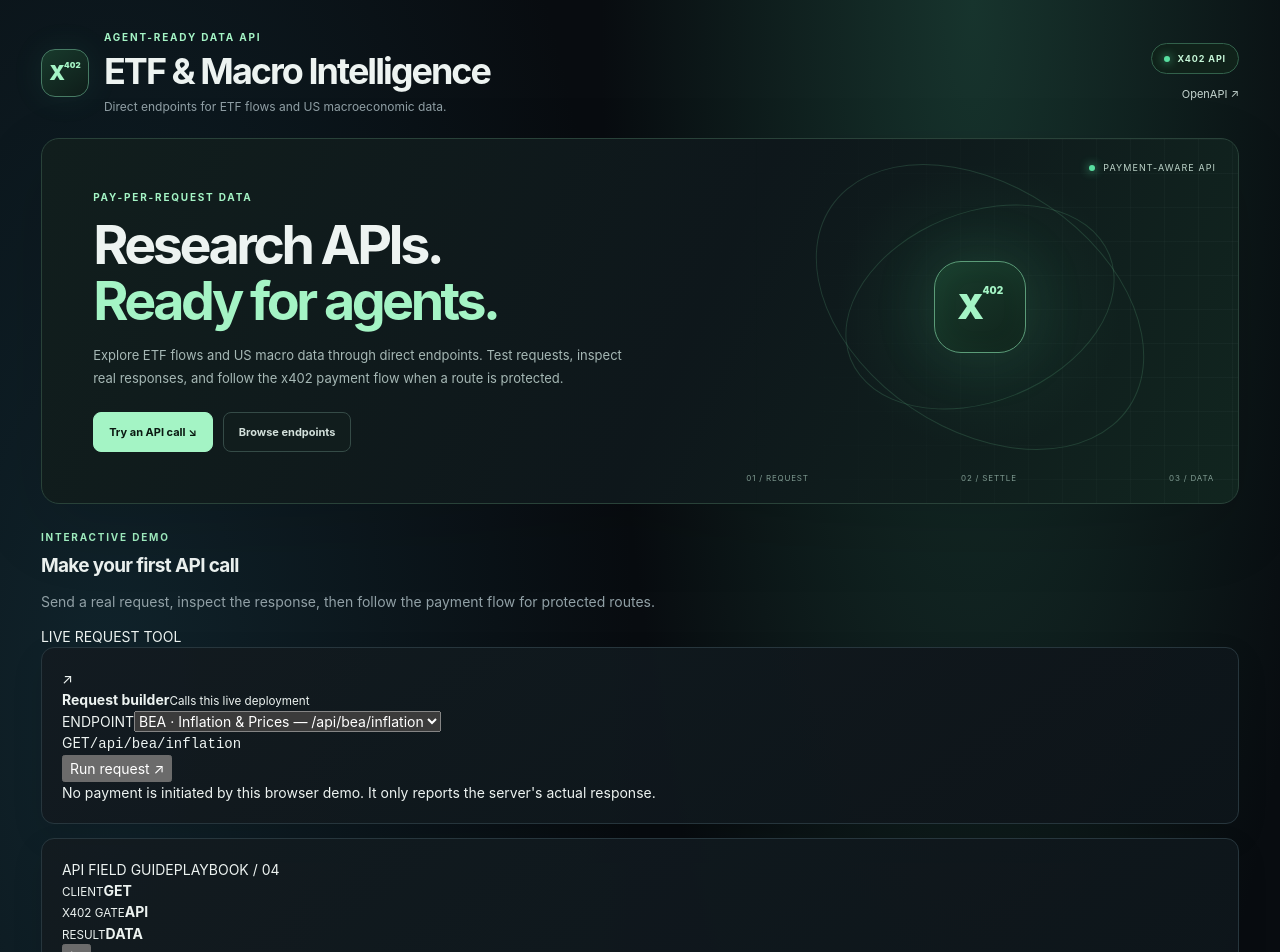
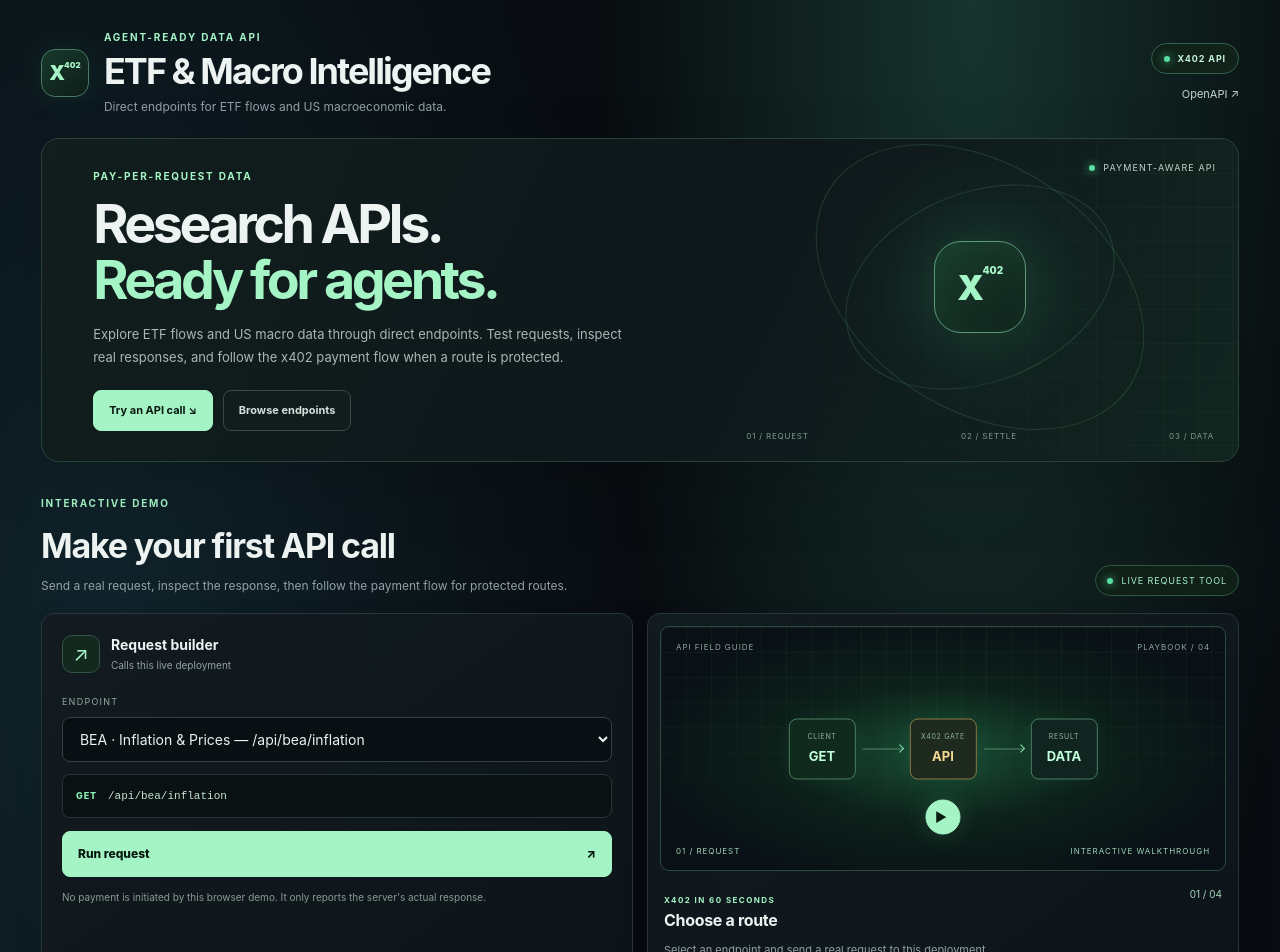
Before and after one commit to Rossaeth/X402, a Next.js app: page / in a window 1280 px wide. Shown: the top 952 px of the page. Built offline with nearby package versions, Linux system fonts and the light colour scheme.

Commit message:
Style API playground and video walkthrough widget

```diff
--- a/app/globals.css
+++ b/app/globals.css
@@ -157,3 +157,31 @@ p{margin-top:0}
 @media(max-width:1000px){.hero-intro{grid-template-columns:1fr .7fr}.hero-side{min-height:250px}.live-metrics{grid-template-columns:repeat(2,minmax(0,1fr))}.live-lower-grid,.endpoint-groups{grid-template-columns:1fr}.market-strip-right{margin-left:0}}
 @media(max-width:720px){.shell{padding:18px 12px}.top{align-items:flex-start}.brand-mark{width:40px;height:40px;border-radius:11px}.header-meta{align-items:flex-end}.market-strip{gap:12px}.hero-intro{grid-template-columns:1fr}.hero-copy{padding:25px 21px 12px}.hero-side{min-height:220px}.hero-side-label{top:10px;right:14px}.hero-side-foot{left:14px;right:14px;bottom:12px}.cards{grid-template-columns:1fr}.live-head,.chart-heading{align-items:flex-start;flex-direction:column}.live-controls{width:100%;justify-content:space-between}.live-metrics{gap:8px}.live-metric{padding:12px}.live-metric>strong{font-size:20px}.flow-chart-panel{padding:13px}.flow-bars{gap:2px;height:180px}.flow-bar-track{height:150px}.endpoint-row{flex-direction:column}.endpoint-open{align-self:flex-start}.asset-flow-row{grid-template-columns:42px 1fr auto}.guide-grid{grid-template-columns:1fr}.guide-notice{flex-direction:column;gap:5px}.terminal-footer{line-height:1.7}}
 @media(max-width:420px){.top{gap:12px}.brand-lockup{gap:10px}.brand-mark{display:none}.header-meta{max-width:124px}.pill{white-space:normal;text-align:center;font-size:8px;padding:7px 9px}.hero-copy h2{font-size:32px}.hero-side{min-height:195px}.live-metrics{grid-template-columns:1fr 1fr}.market-strip{font-size:8px}.market-strip-right{font-size:8px}}
+
+
+/* Interactive API playground */
+.compact-hero{margin-top:10px;min-height:260px}.compact-hero .hero-copy{padding-top:30px;padding-bottom:30px}
+.playground-section{margin:34px 0 42px}.playground-title-row{display:flex;justify-content:space-between;align-items:flex-end;gap:18px;margin-bottom:17px}
+.playground-title-row h2{font-size:clamp(25px,3vw,34px);margin:5px 0 8px}.playground-title-row p{font-size:12px;max-width:700px;line-height:1.8;margin-bottom:0}
+.playground-live{display:flex;align-items:center;gap:8px;border:1px solid #2b5743;background:#102019;border-radius:999px;padding:8px 11px;color:#a5f2c7;font-size:9px;letter-spacing:.1em;white-space:nowrap}.playground-live i{width:6px;height:6px;border-radius:50%;background:var(--green);box-shadow:0 0 9px #58dfa0;display:inline-block}
+.playground-grid{display:grid;grid-template-columns:minmax(0,1fr) minmax(0,1fr);gap:14px;align-items:stretch}.request-panel,.video-widget{margin:0;min-width:0}
+.playground-card-top{display:flex;align-items:center;gap:11px;margin-bottom:22px}.playground-card-top>div{display:grid;gap:3px}.playground-card-top strong{font-size:14px}.playground-card-top small{font-size:10px;color:var(--muted)}
+.mini-icon{display:grid;place-items:center;width:38px;height:38px;border:1px solid #315643;background:#13281e;border-radius:10px;color:var(--accent);font-size:20px}
+.field-label{display:block;font-size:9px;color:#8fa99b;letter-spacing:.14em;margin-bottom:8px}.request-panel select{width:100%;padding:12px 13px;border-radius:8px;background:#090f13;border:1px solid #30433d;color:#e8f4ed;outline:none}
+.request-url{display:flex;align-items:center;gap:11px;padding:13px;margin-top:12px;border:1px solid #253831;background:#0a1113;border-radius:8px;min-width:0}.request-url span{font-size:9px;color:#8bf0b6;font-weight:800;letter-spacing:.1em}.request-url code{font-size:11px;overflow-wrap:anywhere;color:#c3e3d1}
+.run-request{width:100%;display:flex;justify-content:space-between;align-items:center;margin-top:13px;padding:13px 15px;border:1px solid var(--accent);border-radius:8px;background:var(--accent);color:#07180e;font-weight:800;font-size:12px;cursor:pointer}.run-request:hover{background:#d7ffe5}.run-request:disabled{opacity:.7;cursor:wait}
+.request-footnote{font-size:10px;line-height:1.7;color:#879b91;margin-top:12px}.response-panel{margin-top:16px;border:1px solid #2d4038;background:#090f12;border-radius:9px;overflow:hidden}.response-head{display:flex;justify-content:space-between;align-items:center;gap:8px;padding:12px;border-bottom:1px solid #26372f}.response-head strong{font-size:12px}
+.response-badge{font-size:9px;font-weight:800;letter-spacing:.04em;padding:5px 7px;border-radius:5px;white-space:nowrap}.response-badge.success{color:#a8f5c6;background:#123522;border:1px solid #2c6945}.response-badge.payment{color:#f6d995;background:#2a2111;border:1px solid #65502a}.response-badge.error{color:#ffb5bc;background:#2a1519;border:1px solid #63343d}
+.response-meta{padding:9px 12px 0;font-size:9px;color:#7f9389}.response-panel pre{max-height:270px;overflow:auto;margin:0;padding:12px;color:#bde1cd;font-size:10px;line-height:1.65;white-space:pre-wrap;overflow-wrap:anywhere}.response-tip{padding:12px;border-top:1px solid #4c3c24;background:#211b11;color:#d9c99f;font-size:10px;line-height:1.7}.response-tip strong{color:#f1dba0}.success-tip{border-color:#244d37;background:#102219;color:#a5d9b9}.success-tip strong{color:#9bf0b9}
+.video-widget{padding:12px;display:flex;flex-direction:column}.video-screen{position:relative;min-height:245px;overflow:hidden;border:1px solid #2c493a;border-radius:9px;background:radial-gradient(ellipse at 50% 52%,#1a5036 0,#0d211a 38%,#091116 76%)}
+.video-grid{position:absolute;inset:0;background-image:linear-gradient(#a2f3c00c 1px,transparent 1px),linear-gradient(90deg,#a2f3c00c 1px,transparent 1px);background-size:25px 25px;mask-image:linear-gradient(180deg,#000,transparent)}
+.video-topline,.video-bottomline{position:absolute;left:15px;right:15px;display:flex;justify-content:space-between;gap:8px;color:#8fa99b;font-size:8px;letter-spacing:.12em}.video-topline{top:14px}.video-bottomline{bottom:13px;color:#a3d4b8}
+.video-visual{position:absolute;top:50%;left:50%;transform:translate(-50%,-50%);width:88%;display:flex;align-items:center;justify-content:center;gap:7px}.video-node{display:grid;gap:5px;min-width:67px;padding:12px 8px;text-align:center;border:1px solid #4a7d60;background:#102a1d;border-radius:8px;box-shadow:0 0 28px #3fe38b10}.video-node small{font-size:7px;color:#91b7a0;letter-spacing:.1em}.video-node strong{font-size:13px;color:#c3ffda}.node-two{background:#1e2a1d;border-color:#8a7945}.node-two strong{color:#f3d995}.node-three{background:#10251f}
+.video-connector{height:1px;flex:1;max-width:40px;background:#54876a;position:relative}.video-connector i{position:absolute;right:0;top:-3px;width:6px;height:6px;border-top:1px solid #86e4ad;border-right:1px solid #86e4ad;transform:rotate(45deg)}
+.video-play{position:absolute;left:50%;top:78%;transform:translate(-50%,-50%);width:35px;height:35px;border:1px solid #a5f4c8;border-radius:50%;background:#a4f4c5;color:#0b1b12;box-shadow:0 0 24px #59d99430;cursor:pointer;font-size:13px;padding-left:2px}
+.video-caption{padding:16px 4px 4px}.video-caption-heading{display:flex;justify-content:space-between;gap:12px;align-items:flex-start}.video-caption-heading .section-kicker{font-size:8px;margin-bottom:5px}.video-caption-heading h3{font-size:16px;letter-spacing:-.02em}.step-count{font-size:10px;color:#a0d8b8;white-space:nowrap}.video-caption>p{font-size:11px;line-height:1.75;margin:9px 0 14px}
+.walkthrough-controls{display:flex;justify-content:space-between;align-items:center;gap:12px;border-top:1px solid #263730;padding-top:12px}.walkthrough-progress{display:flex;gap:6px}.progress-dot{width:20px;height:4px;border:0;border-radius:999px;background:#34443b;padding:0;cursor:pointer}.progress-dot.active{background:var(--accent);width:31px}.next-step{background:transparent;border:0;color:var(--accent);font-size:10px;font-weight:750;cursor:pointer}
+.success-guide{margin-top:14px}.success-guide-head{display:flex;justify-content:space-between;align-items:flex-start;gap:14px}.success-guide-head h3{font-size:16px;letter-spacing:-.02em}.success-guide-label{font-size:8px;color:#a6dcb9;border:1px solid #2b4b39;background:#102119;border-radius:5px;padding:6px 8px;white-space:nowrap}
+.success-steps{display:grid;grid-template-columns:repeat(3,minmax(0,1fr));gap:12px;margin-top:18px}.success-steps>div{min-width:0;padding:15px;border:1px solid #283b33;border-radius:9px;background:#0b1215}.success-steps>div>span{display:block;color:var(--accent);font-size:9px;letter-spacing:.15em;margin-bottom:9px}.success-steps strong{font-size:12px}.success-steps pre{white-space:pre-wrap;overflow-wrap:anywhere;margin:11px 0;padding:10px;border:1px solid #253a31;background:#070d10;color:#b8dfc8;border-radius:6px;font-size:9px;line-height:1.6}.success-steps p{font-size:10px;line-height:1.7;color:var(--muted);margin:10px 0 0}.success-steps code{color:#d6efdf;overflow-wrap:anywhere}
+@media(max-width:900px){.playground-grid{grid-template-columns:1fr}.video-screen{min-height:230px}.success-steps{grid-template-columns:1fr}}
+@media(max-width:600px){.playground-title-row{align-items:flex-start;flex-direction:column}.playground-live{align-self:flex-start}.success-guide-head{flex-direction:column}.video-visual{width:94%;gap:4px}.video-node{min-width:57px;padding:10px 5px}.video-node strong{font-size:11px}.video-connector{max-width:22px}.video-play{top:79%}.request-panel,.video-widget{padding:14px}}
```
